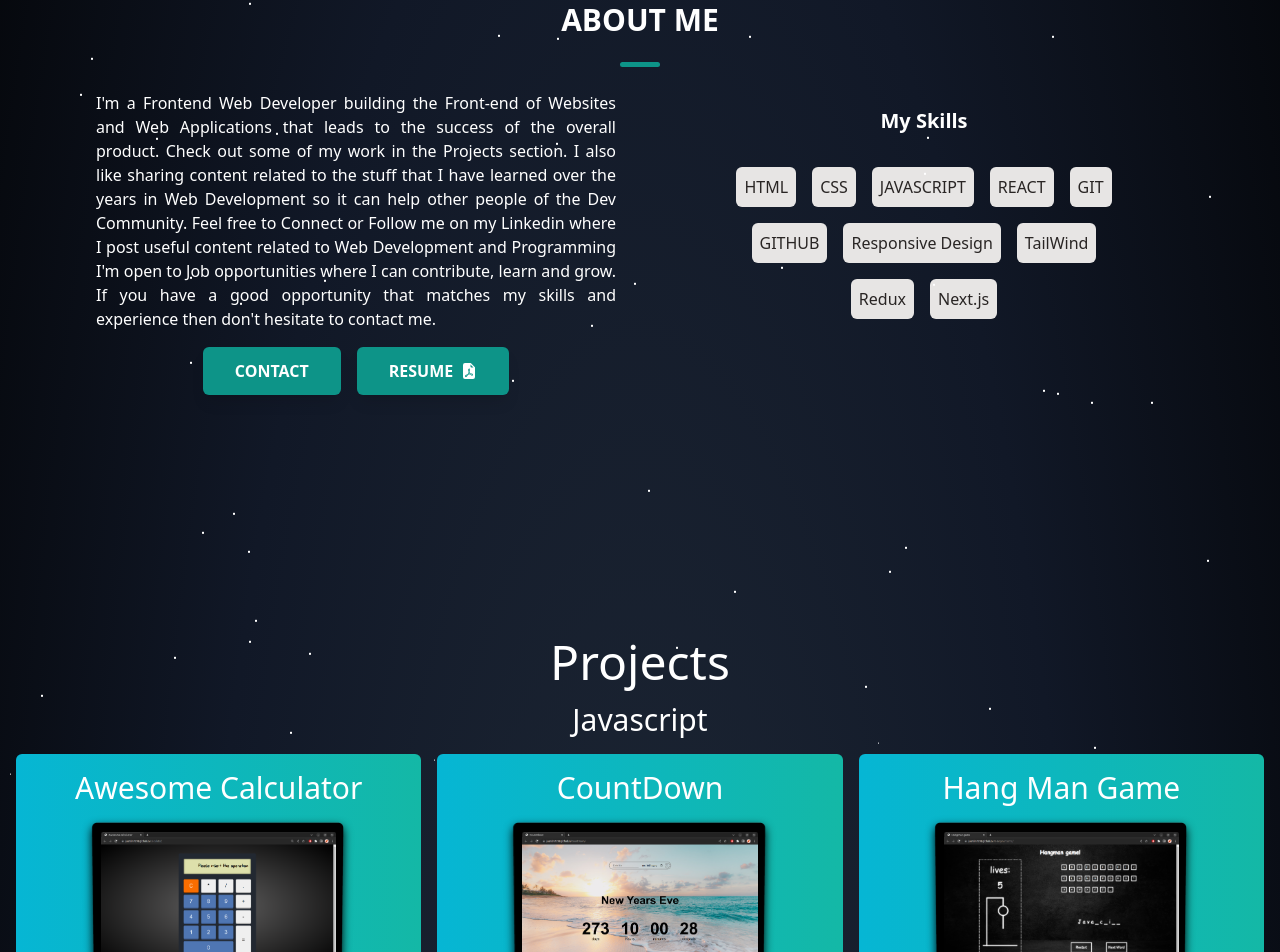
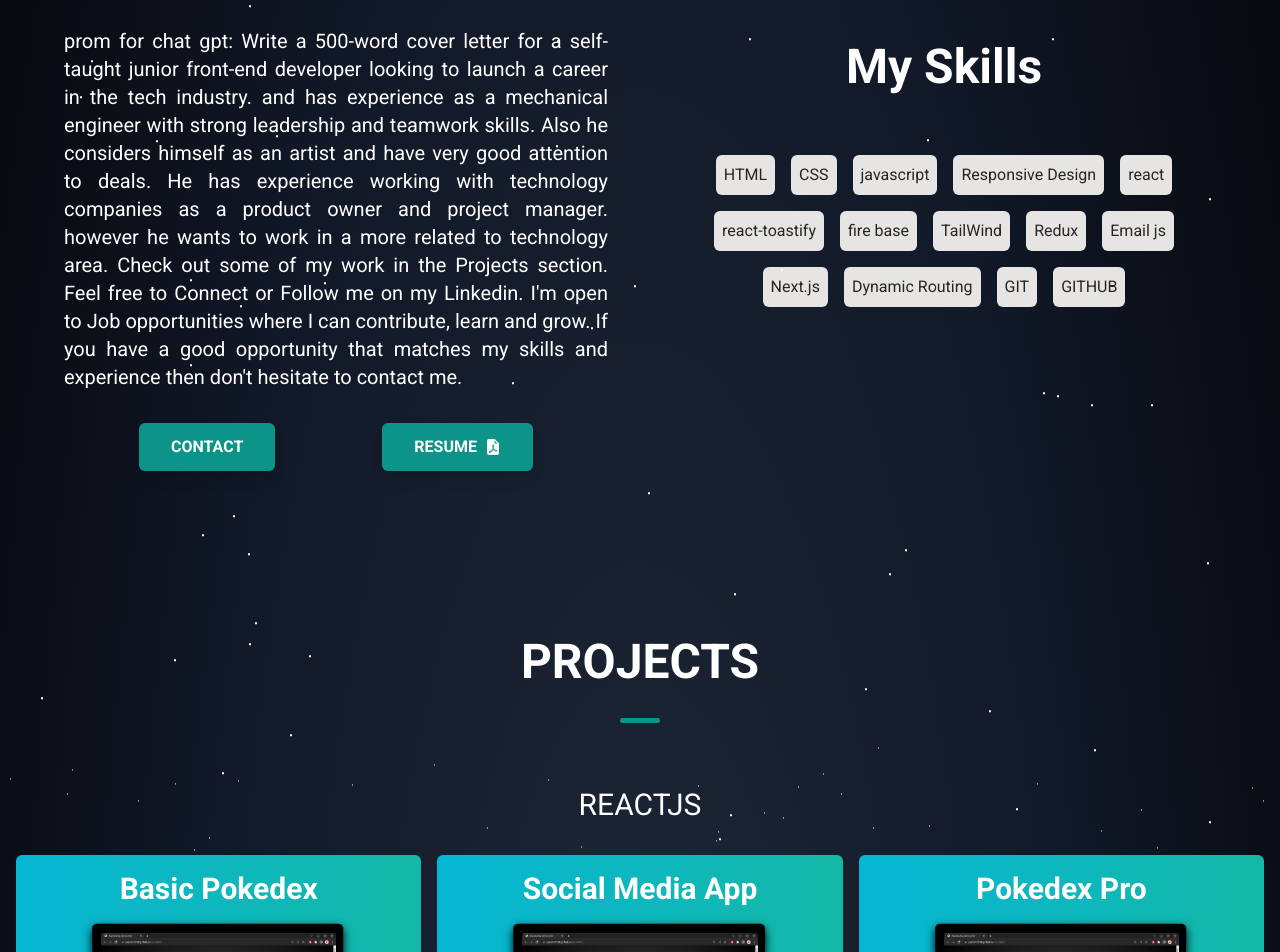
Before and after one commit to juandre1298/portfolio, a Next.js app: page / in a window 1280 px wide. Shown: the part 996-1948 px from the top of the page. Built offline with nearby package versions, Linux system fonts and the light colour scheme.

Commit message:
change style, change font and add stuff to data

```diff
--- a/package.json
+++ b/package.json
@@ -10,6 +10,7 @@
   },
   "dependencies": {
     "@emailjs/browser": "^3.10.0",
+    "@next/font": "^13.3.0",
     "eslint": "8.37.0",
     "eslint-config-next": "13.2.4",
     "next": "13.2.4",
--- a/src/components/About.js
+++ b/src/components/About.js
@@ -3,46 +3,25 @@ import { Link } from "react-scroll/modules";
 import { BsFillFileEarmarkPdfFill } from "react-icons/bs";
 import { toast } from "react-toastify";
 import { useFileSystemPublicRoutes } from "../../next.config";
+import { aboutMe } from "@/pages/data";
 
 export const About = (toastTheme) => {
-  const skills = [
-    "HTML",
-    "CSS",
-    "JAVASCRIPT",
-    "REACT",
-    "GIT",
-    "GITHUB",
-    "Responsive Design",
-    "TailWind",
-    "Redux",
-    "Next.js",
-  ];
-
   return (
     <section
       id="about"
-      className="z-10 pt-10 flex flex-col gap-4  md:min-h-screen md:justify-center md:pt-0 "
+      className="z-10 flex flex-col md:justify-center gap-4 md:h-screen md:gap-8 md:px-8 object-fit "
     >
-      <h1 className="text-center md:text-left text-3xl font-bold uppercase mx-auto">
+      <h1 className="text-center md:text-left text-3xl lg:text-5xl font-bold uppercase mx-auto">
         About me
       </h1>
-      <div className="w-10 h-[3px] md:h-[5px] rounded-full bg-yellow-400 dark:bg-teal-600 mx-auto my-2 shadow-yellow-400 dark:shadow-teal-800 "></div>
-      <div className="md:flex md:justify-evenly gap-4 md:mx-20 ">
-        <div className="md:w-1/2 ">
-          <p className="px-4 text-justify">
-            I'm a Frontend Web Developer building the Front-end of Websites and
-            Web Applications that leads to the success of the overall product.
-            Check out some of my work in the Projects section. I also like
-            sharing content related to the stuff that I have learned over the
-            years in Web Development so it can help other people of the Dev
-            Community. Feel free to Connect or Follow me on my Linkedin where I
-            post useful content related to Web Development and Programming I'm
-            open to Job opportunities where I can contribute, learn and grow. If
-            you have a good opportunity that matches my skills and experience
-            then don't hesitate to contact me.
+      <div className="w-10 h-[3px] md:h-[5px] rounded-full bg-yellow-400 dark:bg-teal-600 mx-auto  shadow-yellow-400 dark:shadow-teal-800"></div>
+      <div className="md:flex md:justify-evenly ">
+        <div className="md:w-1/2">
+          <p className="px-4 md:px-8 text-justify md:text-xl 2xl:text-2xl">
+            {aboutMe.aboutMe}
             <br />
           </p>
-          <div className="flex justify-center my-4 gap-4">
+          <div className="flex justify-evenly py-8 ">
             <button className="bg-yellow-400 py-3 px-6 md:px-8 rounded-md font-bold uppercase shadow-lg dark:bg-teal-600 z-10 transform hover:scale-110 hover:shadow-3xl active:scale-90  transition-transform duration-200">
               <Link
                 activeClass="active"
@@ -78,10 +57,12 @@ export const About = (toastTheme) => {
             </a>
           </div>
         </div>
-        <div className="md:w-1/2">
-          <h2 className="text-center text-xl font-bold py-4">My Skills</h2>
+        <div className="md:w-1/2 flex flex-col 2xl:justify-center lg:gap-8">
+          <h2 className="text-center text-xl font-bold py-4 lg:text-5xl">
+            My Skills
+          </h2>
           <ul className="flex flex-wrap gap-4 mx-16 justify-center py-4">
-            {skills.map((e) => (
+            {aboutMe.skills.map((e) => (
               <div
                 key={e}
                 className="px-2 py-2 bg-stone-200 text-stone-800 rounded-md"
--- a/src/components/ProjectCard.js
+++ b/src/components/ProjectCard.js
@@ -16,8 +16,9 @@ export const ProjectCard = (props) => {
 
   return (
     <div className="bg-gray-200 rounded-md relative group bg-gradient-to-r from-gray-200 to-gray-300 dark:from-cyan-500 dark:to-teal-500  dark:hover:from-teal-500 dark:hover:to-cyan-500   ">
-      <h2 className="text-3xl capitalize text-center py-4">{title}</h2>
-
+      <h2 className="text-3xl capitalize text-center py-4 font-bold">
+        {title}
+      </h2>
       <div className="flex justify-center relative mx-4">
         <Image
           src={laptopLink}
@@ -36,8 +37,8 @@ export const ProjectCard = (props) => {
         </a>
       </div>
       <div className="p-4 px-14">
-        <p className=" text-justify py-4">{description}</p>
-        <Link className="text-black" href={`/detail/${group}-${id}`}>
+        {/* <p className=" text-justify py-4">{description}</p> */}
+        <Link className="underline" href={`/detail/${group}-${id}`}>
           more details
         </Link>
         <div className="flex gap-9 justify-center text-xl py-3">
--- a/src/components/ProjectsDisplay.js
+++ b/src/components/ProjectsDisplay.js
@@ -8,13 +8,15 @@ import { Element, animateScroll as scroll } from "react-scroll";
 export const ProjectsDisplay = (projects) => {
   return (
     <Element name="projects" className="py-8 px-4" id="projects">
-      <h1 className="text-5xl capitalize text-center">projects</h1>
-      {/* {console.log(projects)} */}
+      <h1 className="text-5xl uppercase font-bold text-center">projects</h1>
+      <div className="w-10 h-[3px] md:h-[5px] my-8 rounded-full bg-yellow-400 dark:bg-teal-600 mx-auto  shadow-yellow-400 dark:shadow-teal-800"></div>
       <ul>
         {Object.keys(projects.projects).map((key, i) => (
           <section key={i}>
             {/* {console.log(key)} */}
-            <h1 className="text-3xl capitalize text-center py-4">{key}</h1>
+            <h1 className="text-3xl uppercase text-center py-4 md:py-8">
+              {key}
+            </h1>
             <div className="grid grid-cols-1 gap-4  md:grid-cols-2 lg:grid-cols-3">
               {/*  */}
               {Object.keys(projects.projects[key]).map((e, i) => (
--- a/src/pages/_app.js
+++ b/src/pages/_app.js
@@ -3,16 +3,24 @@ import "@/styles/sky.css";
 import { ToastContainer, toast } from "react-toastify";
 import "react-toastify/dist/ReactToastify.css";
 import { useState } from "react";
+import { Roboto } from "@next/font/google";
 import { Header } from "@/components/Header";
+
+const roboto = Roboto({
+  subsets: ["latin"],
+  weight: ["400", "500", "700"],
+});
 
 export default function App({ Component, pageProps }) {
   const [darkMode, setDarkMode] = useState(true);
   return (
-    <div className={darkMode ? "dark" : ""}>
-      <div className="text-stone-600 dark:text-white">
-        <Header setDarkMode={setDarkMode} darkMode={darkMode} />
-        <Component {...pageProps} darkMode={darkMode} />
+    <main className={roboto.className}>
+      <div className={darkMode ? "dark" : ""}>
+        <div className="text-stone-600 dark:text-white">
+          <Header setDarkMode={setDarkMode} darkMode={darkMode} />
+          <Component {...pageProps} darkMode={darkMode} />
+        </div>
       </div>
-    </div>
+    </main>
   );
 }
--- a/src/pages/data.js
+++ b/src/pages/data.js
@@ -14,7 +14,53 @@ import {
   backgroundBolt,
   pairgame,
 } from "/public/images.js";
-
+const reactProjects = {
+  basicPokedex: {
+    title: "Basic pokedex",
+    url: "https://juandre1298.github.io/calculator/",
+    imgLink: calculator,
+    phone: "/projectImg/phone-calculator.png",
+    description:
+      "In this project I use Vanilla JS to create a simple and intuitive but effective calculator with an elegant style and cool 3d animation buttons. Please check it out and tell me what you think about it!",
+    technologies: ["HTML", "CSS", "JavaScript"],
+  },
+  socialMedia: {
+    title: "social media app",
+    url: "https://react-course-69a26.firebaseapp.com/",
+    imgLink: calculator,
+    phone: "/projectImg/phone-calculator.png",
+    description:
+      "In this project I use Vanilla JS to create a simple and intuitive but effective calculator with an elegant style and cool 3d animation buttons. Please check it out and tell me what you think about it!",
+    technologies: ["HTML", "CSS", "JavaScript"],
+  },
+  pokedexPro: {
+    title: "pokedex pro",
+    url: "https://react-course-69a26.firebaseapp.com/",
+    imgLink: calculator,
+    phone: "/projectImg/phone-calculator.png",
+    description:
+      "In this project I use Vanilla JS to create a simple and intuitive but effective calculator with an elegant style and cool 3d animation buttons. Please check it out and tell me what you think about it!",
+    technologies: ["HTML", "CSS", "JavaScript"],
+  },
+  AwesomeEcommer: {
+    title: "awesome e-commerce",
+    url: "https://react-course-69a26.firebaseapp.com/",
+    imgLink: calculator,
+    phone: "/projectImg/phone-calculator.png",
+    description:
+      "In this project I use Vanilla JS to create a simple and intuitive but effective calculator with an elegant style and cool 3d animation buttons. Please check it out and tell me what you think about it!",
+    technologies: ["HTML", "CSS", "JavaScript"],
+  },
+  incrediblePortofolio: {
+    title: "incredible portofolio",
+    url: "https://react-course-69a26.firebaseapp.com/",
+    imgLink: calculator,
+    phone: "/projectImg/phone-calculator.png",
+    description:
+      "In this project I use Vanilla JS to create a simple and intuitive but effective calculator with an elegant style and cool 3d animation buttons. Please check it out and tell me what you think about it!",
+    technologies: ["HTML", "CSS", "JavaScript"],
+  },
+};
 const htmlProjects = {
   youtubeclone: {
     title: "Youtube Clone",
@@ -33,6 +79,7 @@ const htmlProjects = {
     technologies: ["HTML", "CSS"],
   },
 };
+
 const JSProjects = {
   calculator: {
     title: "Awesome Calculator",
@@ -86,7 +133,30 @@ const JSProjects = {
 };
 
 export const projects = {
+  reactJs: reactProjects,
   javascript: JSProjects,
   html: htmlProjects,
-  reactJs: htmlProjects,
 };
+export const aboutMe = {
+  greeting: "Hi!\nI'm Juan Andres Salas!",
+  presentation:
+    "I'm passionate front-end developer with a keen eye for detail and a love for creating visually appealing and user-friendly websites and I'm ready to contribute with my passion and hard work! ",
+  aboutMe:
+    "prom for chat gpt: Write a 500-word cover letter for a self-taught junior front-end developer looking to launch a career in the tech industry. and has experience as a mechanical engineer with strong leadership and teamwork skills. Also he considers himself as an artist and have very good attention to deals. He has experience working with technology companies as a product owner and project manager. however he wants to work in a more related to technology area.  Check out some of my work in the Projects section. Feel free to Connect or Follow me on my Linkedin. I'm open to Job opportunities where I can contribute, learn and grow. If you have a good opportunity that matches my skills and experience then don't hesitate to contact me.",
+  skills: [
+    "HTML",
+    "CSS",
+    "javascript",
+    "Responsive Design",
+    "react",
+    "react-toastify",
+    "fire base",
+    "TailWind",
+    "Redux",
+    "Email js",
+    "Next.js",
+    "Dynamic Routing",
+    "GIT",
+    "GITHUB",
+  ],
+};
--- a/src/pages/index.js
+++ b/src/pages/index.js
@@ -1,7 +1,7 @@
 import Head from "next/head";
 
 import { ProjectsDisplay } from "../components/ProjectsDisplay";
-
+import { Roboto_Condensed } from "@next/font/google";
 import { Otherpages } from "../components/Otherpages";
 import { Contact } from "@/components/Contact";
 import { Greeting } from "@/components/Greeting";
--- a/tailwind.config.js
+++ b/tailwind.config.js
@@ -13,6 +13,7 @@ module.exports = {
     extend: {
       fontFamily: {
         burtons: "burtons",
+        Roboto: "Roboto_Condensed",
       },
       display: ["group-hover"],
     },
```
Also changed, not shown: src/components/Greeting.js (+4 -10 lines), src/components/Header.js (+3 -4 lines), pw.txt, 1 other file (tests, documents, lock files or other folders).
